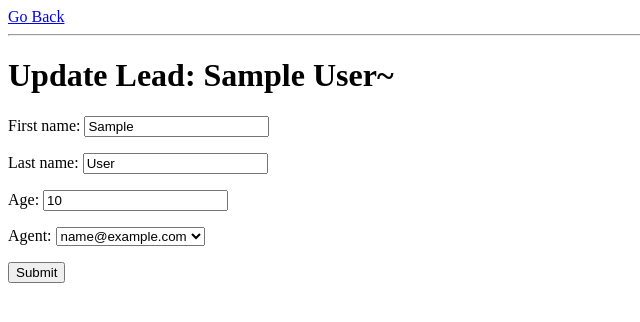
After one commit to harifrahman/django-crm, a Django app: page /leads/1/update in a window 1280 px wide. The commit adds this page. Shown: the top 322 px of the page, without its empty margins (0-640 px from the left). Run offline with Django 3.2, Linux system fonts and the light colour scheme; tables that the repository leaves empty hold one stand-in row (values such as "Sample post").

Commit message:
Lead Update View

```diff
--- a/leads/templates/leads/lead_detail.html
+++ b/leads/templates/leads/lead_detail.html
@@ -13,7 +13,7 @@
     </style>
 </head>
 <body>
-    <a href='/leads'> Go Back </a>
+    <a href='/leads'> Go Back </a> &nbsp;&nbsp;&nbsp;&nbsp; <a href='/leads/{{ lead.pk }}/update'> Edit data </a>
     <hr/>
     <h1>This is detail of lead: {{ lead.first_name }}</h1>
     Ages: {{ lead.age }} <br/>
--- a/leads/templates/leads/lead_list.html
+++ b/leads/templates/leads/lead_list.html
@@ -19,7 +19,7 @@
     {% for lead in leads %}
         <div class="lead">
             <a href='/leads/{{ lead.pk }}'>{{ lead.first_name }} {{ lead.last_name }}.</a></br>
-            Age: {{ lead.age }}
+            Age: {{ lead.age }} &nbsp;&nbsp;&nbsp;&nbsp; - <a href='/leads/{{ lead.pk }}/update'> Edit data </a>
         </div>
     {% endfor %}
 
--- /dev/null
+++ b/leads/templates/leads/lead_update.html
@@ -0,0 +1,17 @@
+<!DOCTYPE html>
+<html lang="en">
+<head>
+    <meta charset="UTF-8" />
+    <title>Update Lead | Abz</title>
+</head>
+<body>
+    <a href='/leads/{{ lead.pk }}'> Go Back </a>
+    <hr/>
+    <h1>Update Lead: {{ lead.first_name }} {{ lead.last_name }}~</h1>
+    <form method="post">
+        {% csrf_token %}
+        {{ form.as_p }}
+        <button type="submit"> Submit </button>
+    </form>
+</body>
+</html>
--- a/leads/urls.py
+++ b/leads/urls.py
@@ -1,10 +1,11 @@
 from django.urls import path
-from .views import leadList, leadDetail, leadCreate
+from .views import leadList, leadDetail, leadCreate, leadUpdate
 
 app_name = "leads"
 
 urlpatterns = [
     path('', leadList),
     path('<int:pk>/', leadDetail),
-    path('create/', leadCreate)
+    path('create/', leadCreate),
+    path('<int:pk>/update', leadUpdate),
 ]
--- a/leads/views.py
+++ b/leads/views.py
@@ -62,6 +62,22 @@ def leadCreate(request):
     }
     return render(request, "leads/lead_create.html", context)
 
+def leadUpdate(request, pk):
+    lead = Lead.objects.get(id=pk)
+    form = LeadModelForm(instance=lead)
+    if request.method == 'POST':
+        form = LeadModelForm(request.POST, instance=lead)
+        if form.is_valid():
+            result = form.save()
+            print("Lead has been updated", result)
+            return redirect("/leads/"+str(lead.pk))
+
+    context = {
+        "form": form,
+        "lead": lead
+    }
+    return render(request, "leads/lead_update.html", context)
+
 # using LeadFrom
 # def leadCreate(request):
 #     # print(request.POST)
@@ -91,3 +107,27 @@ def leadCreate(request):
 #         "form": form
 #     }
 #     return render(request, "leads/lead_create.html", context)
+
+
+# def leadUpdate(request, pk):
+#     lead = Lead.objects.get(id=pk)
+#     form = LeadForm()
+#     if request.method == 'POST':
+#         form = LeadForm(request.POST)
+#         if form.is_valid():
+#             firstName = form.cleaned_data['first_name']
+#             lastName = form.cleaned_data['last_name']
+#             age = form.cleaned_data['age']
+
+#             lead.first_name = firstName
+#             lead.last_name = lastName
+#             lead.age = age
+#             result = lead.save()
+#             print("Lead has been updated", result)
+#             return redirect("/leads")
+
+#     context = {
+#         "form": form,
+#         "lead": lead
+#     }
+#     return render(request, "leads/lead_update.html", context)
```
